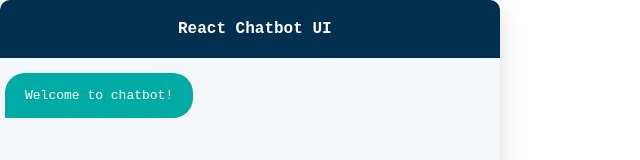
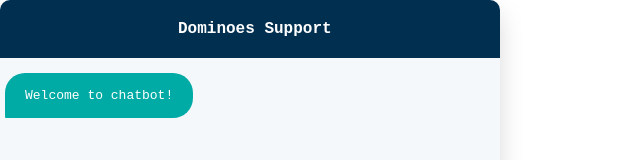
Before and after one commit to ayush1329/Chatbot, a React (Create React App) app: page / in a window 1280 px wide. Shown: the top 160 px of the page, without its empty margins (0-640 px from the left). Built offline with nearby package versions, Linux system fonts and the light colour scheme.

Commit message:
change header name

```diff
--- a/src/components/Header.jsx
+++ b/src/components/Header.jsx
@@ -1,5 +1,5 @@
 import React from "react";
 
 export default function Header() {
-  return <div className="header">&nbsp;React Chatbot UI</div>;
+  return <div className="header">&nbsp;Dominoes Support</div>;
 }
```
